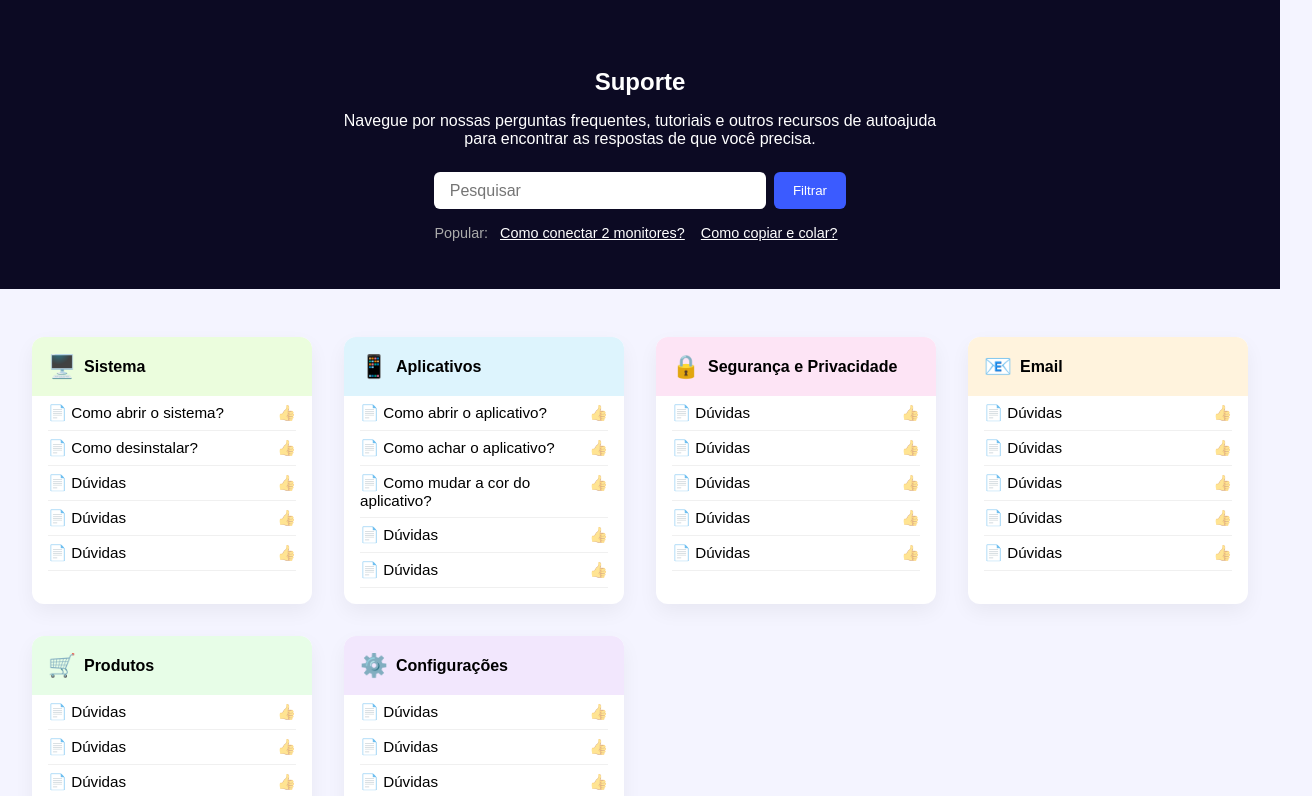
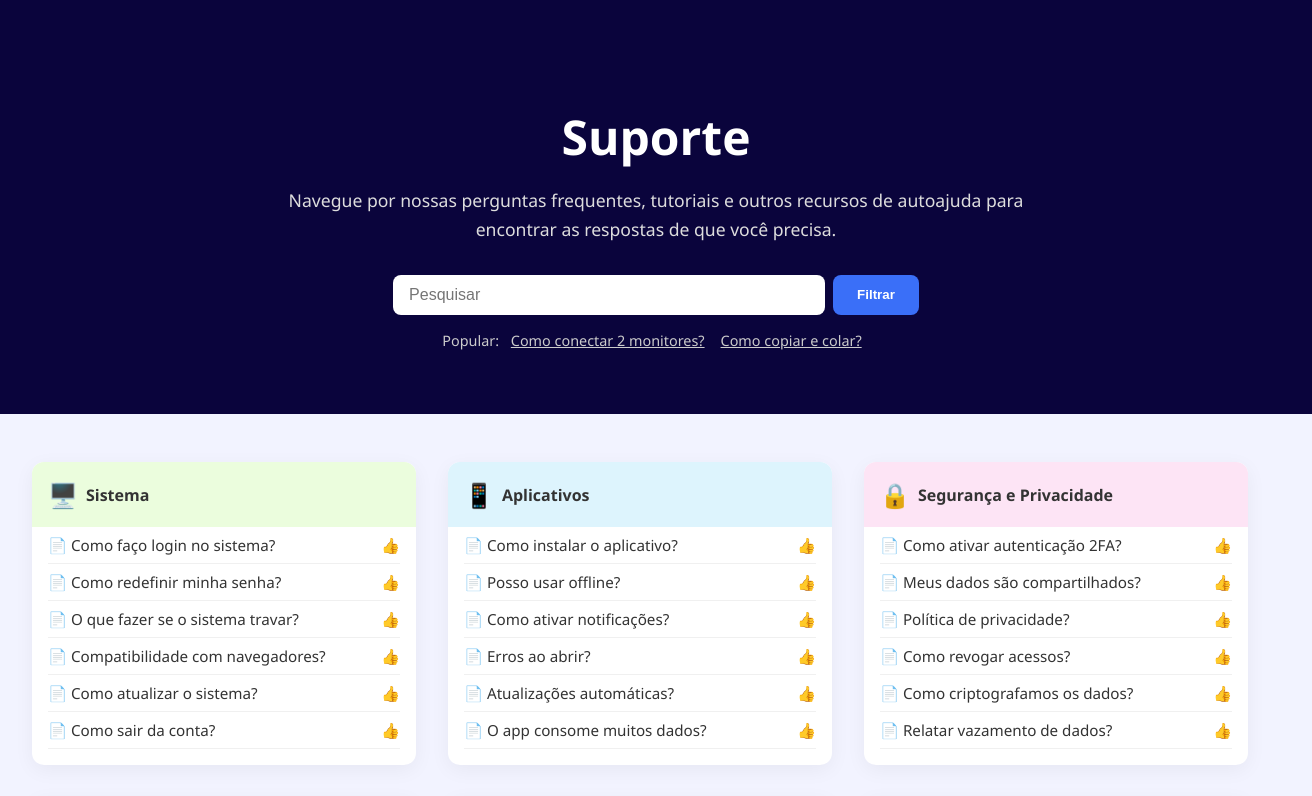
Before and after one commit to xofia02/FAQ_Front-End, a React (Vite) app: page / in a window 1280 px wide. Shown: the top 796 px of the page, 1312 px wide, since content can reach past the window. Built offline with nearby package versions, Linux system fonts and the light colour scheme.

Commit message:
Adicionando funções

```diff
--- a/src/Pages/Home/Home.jsx
+++ b/src/Pages/Home/Home.jsx
@@ -1,4 +1,15 @@
+import { useState } from 'react';
 import './Style.css';
+
+function Pergunta({ pergunta, resposta }) {
+  const [visivel, setVisivel] = useState(false);
+  return (
+    <li onClick={() => setVisivel(!visivel)} className="pergunta-item">
+      📄 {pergunta} <span className="like">👍</span>
+      {visivel && <p className="resposta">{resposta}</p>}
+    </li>
+  );
+}
 
 function Home() {
   const categorias = [
@@ -6,45 +17,91 @@ function Home() {
       nome: 'Sistema',
       cor: '#EBFDDD',
       icone: '🖥️',
-      perguntas: ['Como abrir o sistema?', 'Como desinstalar?', 'Dúvidas', 'Dúvidas', 'Dúvidas'],
+      perguntas: [
+        { pergunta: 'Como faço login no sistema?', resposta: 'Utilize seu e-mail corporativo e senha cadastrada.' },
+        { pergunta: 'Como redefinir minha senha?', resposta: 'Clique em "Esqueci minha senha" na tela de login.' },
+        { pergunta: 'O que fazer se o sistema travar?', resposta: 'Atualize a página ou reinicie o navegador.' },
+        { pergunta: 'Compatibilidade com navegadores?', resposta: 'Recomendamos Google Chrome ou Microsoft Edge.' },
+        { pergunta: 'Como atualizar o sistema?', resposta: 'Atualizações são automáticas; verifique a versão no rodapé.' },
+        { pergunta: 'Como sair da conta?', resposta: 'Clique no seu nome no topo direito e selecione "Sair".' },
+      ],
     },
     {
       nome: 'Aplicativos',
       cor: '#DDF4FD',
       icone: '📱',
-      perguntas: ['Como abrir o aplicativo?', 'Como achar o aplicativo?', 'Como mudar a cor do aplicativo?', 'Dúvidas', 'Dúvidas'],
+      perguntas: [
+        { pergunta: 'Como instalar o aplicativo?', resposta: 'Disponível na Play Store e App Store.' },
+        { pergunta: 'Posso usar offline?', resposta: 'Sim, mas com funcionalidades limitadas.' },
+        { pergunta: 'Como ativar notificações?', resposta: 'Vá em Configurações > Notificações.' },
+        { pergunta: 'Erros ao abrir?', resposta: 'Tente reinstalar ou limpar o cache do app.' },
+        { pergunta: 'Atualizações automáticas?', resposta: 'Ative no seu celular: Ajustes > Atualizações.' },
+        { pergunta: 'O app consome muitos dados?', resposta: 'Depende do uso, mas é otimizado para economia.' },
+      ],
     },
     {
       nome: 'Segurança e Privacidade',
       cor: '#FDE4F5',
       icone: '🔒',
-      perguntas: ['Dúvidas', 'Dúvidas', 'Dúvidas', 'Dúvidas', 'Dúvidas'],
+      perguntas: [
+        { pergunta: 'Como ativar autenticação 2FA?', resposta: 'Acesse Perfil > Segurança e ative o 2FA.' },
+        { pergunta: 'Meus dados são compartilhados?', resposta: 'Não. Seus dados são protegidos e confidenciais.' },
+        { pergunta: 'Política de privacidade?', resposta: 'Leia em nosso site na seção "Privacidade".' },
+        { pergunta: 'Como revogar acessos?', resposta: 'Vá em Configurações > Dispositivos e encerre sessões.' },
+        { pergunta: 'Como criptografamos os dados?', resposta: 'Usamos criptografia AES-256 para todos os dados.' },
+        { pergunta: 'Relatar vazamento de dados?', resposta: 'Contate suporte@empresa.com imediatamente.' },
+      ],
     },
     {
       nome: 'Email',
       cor: '#FFF3DD',
       icone: '📧',
-      perguntas: ['Dúvidas', 'Dúvidas', 'Dúvidas', 'Dúvidas', 'Dúvidas'],
+      perguntas: [
+        { pergunta: 'Como configurar o e-mail?', resposta: 'Use IMAP/SMTP ou acesse via webmail.' },
+        { pergunta: 'Problemas com SPAM?', resposta: 'Verifique sua caixa de SPAM e adicione remetentes confiáveis.' },
+        { pergunta: 'Como criar assinatura?', resposta: 'Configurações > Assinatura > Inserir HTML/texto.' },
+        { pergunta: 'Limite de anexos?', resposta: 'Até 25MB por mensagem.' },
+        { pergunta: 'Excluir mensagens antigas?', resposta: 'Use filtros e marque como “Excluir permanentemente”.' },
+        { pergunta: 'Erro ao enviar e-mail?', resposta: 'Verifique se digitou o endereço corretamente.' },
+      ],
     },
     {
       nome: 'Produtos',
       cor: '#E7FDE7',
       icone: '🛒',
-      perguntas: ['Dúvidas', 'Dúvidas', 'Dúvidas', 'Dúvidas', 'Dúvidas'],
+      perguntas: [
+        { pergunta: 'Como comprar um produto?', resposta: 'Acesse a loja e clique em "Adicionar ao carrinho".' },
+        { pergunta: 'Posso parcelar?', resposta: 'Sim, em até 12x sem juros no cartão.' },
+        { pergunta: 'Como rastrear meu pedido?', resposta: 'Após envio, você receberá um link de rastreio.' },
+        { pergunta: 'Qual prazo de entrega?', resposta: 'De 3 a 7 dias úteis, dependendo da região.' },
+        { pergunta: 'Posso trocar um produto?', resposta: 'Sim, em até 30 dias com nota fiscal.' },
+        { pergunta: 'Tem garantia?', resposta: 'Todos os produtos têm garantia mínima de 1 ano.' },
+      ],
     },
     {
       nome: 'Configurações',
       cor: '#F2E7FD',
       icone: '⚙️',
-      perguntas: ['Dúvidas', 'Dúvidas', 'Dúvidas', 'Dúvidas', 'Dúvidas'],
+      perguntas: [
+        { pergunta: 'Como alterar o idioma?', resposta: 'Configurações > Idioma > Selecione o desejado.' },
+        { pergunta: 'Como mudar a senha?', resposta: 'Perfil > Segurança > Alterar senha.' },
+        { pergunta: 'Posso personalizar o tema?', resposta: 'Sim! Claro ou escuro em Configurações > Aparência.' },
+        { pergunta: 'Notificações sonoras?', resposta: 'Ative ou desative em Preferências.' },
+        { pergunta: 'Redefinir para padrão?', resposta: 'Botão "Restaurar configurações" no final da página.' },
+        { pergunta: 'Salvar minhas preferências?', resposta: 'Alterações são salvas automaticamente.' },
+      ],
     },
   ];
 
   return (
     <div className="home-page">
       <section className="hero">
+        <div className="hero-content">
           <h1>Suporte</h1>
-        <p>Navegue por nossas perguntas frequentes, tutoriais e outros recursos de autoajuda para encontrar as respostas de que você precisa.</p>
+          <p>
+            Navegue por nossas perguntas frequentes, tutoriais e outros recursos de autoajuda
+            para encontrar as respostas de que você precisa.
+          </p>
           <div className="search-bar">
             <input type="text" placeholder="Pesquisar" />
             <button>Filtrar</button>
@@ -53,6 +110,7 @@ function Home() {
             <span>Popular: </span>
             <a href="#">Como conectar 2 monitores?</a>
             <a href="#">Como copiar e colar?</a>
+          </div>
         </div>
       </section>
 
@@ -64,10 +122,8 @@ function Home() {
               <strong>{cat.nome}</strong>
             </div>
             <ul>
-              {cat.perguntas.map((pergunta, i) => (
-                <li key={i}>
-                  📄 {pergunta} <span className="like">👍</span>
-                </li>
+              {cat.perguntas.map((p, i) => (
+                <Pergunta key={i} pergunta={p.pergunta} resposta={p.resposta} />
               ))}
             </ul>
           </div>
--- a/src/Pages/Home/Style.css
+++ b/src/Pages/Home/Style.css
@@ -1,110 +1,154 @@
+/* Reset e fundo geral */
 body {
   margin: 0;
-  font-family: 'Arial', sans-serif;
-  background-color: #f4f4ff;
+  font-family: 'Segoe UI', sans-serif;
+  background-color: #f2f3ff;
+  color: #333;
 }
 
+/* Container geral */
 .home-page {
-  display: flex;
-  flex-direction: column;
+  max-width: 1280px;
+  margin: 0 auto;
 }
 
+/* HERO: fundo roxo ocupa toda a tela */
 .hero {
-  background-color: #0c0a23;
+  background: #0a043c;
   color: white;
-  padding: 3rem 2rem;
+  padding: 4rem 1rem;
+  width: 100vw;
+  position: relative;
+  left: 50%;
+  right: 50%;
+  margin-left: -50vw;
+  margin-right: -50vw;
+}
+
+.hero-content {
+  max-width: 800px;
+  margin: 0 auto;
   text-align: center;
 }
 
 .hero h1 {
+  font-size: 3rem;
   margin-bottom: 1rem;
 }
 
 .hero p {
-  max-width: 600px;
-  margin: 0 auto 1.5rem;
+  font-size: 1.1rem;
+  line-height: 1.6;
+  margin-bottom: 2rem;
+  color: #ddd;
 }
 
 .search-bar {
   display: flex;
   justify-content: center;
+  flex-wrap: wrap;
   gap: 0.5rem;
   margin-bottom: 1rem;
 }
 
 .search-bar input {
-  padding: 0.6rem 1rem;
+  padding: 0.7rem 1rem;
   font-size: 1rem;
-  border-radius: 6px;
+  width: 100%;
+  max-width: 400px;
   border: none;
-  width: 300px;
+  border-radius: 8px;
 }
 
 .search-bar button {
-  padding: 0.6rem 1.2rem;
-  background-color: #3b5bff;
+  background: #3a6ff8;
   color: white;
   border: none;
-  border-radius: 6px;
+  padding: 0.7rem 1.5rem;
+  border-radius: 8px;
+  font-weight: bold;
   cursor: pointer;
 }
 
 .popular {
   font-size: 0.9rem;
-  color: #aaa;
-  margin-top: 0.5rem;
+  color: #ccc;
 }
 
 .popular a {
-  color: #fff;
+  color: #ccc;
   margin: 0 0.5rem;
   text-decoration: underline;
 }
 
+/* GRID DOS CARDS */
 .faq-grid {
   display: grid;
-  grid-template-columns: repeat(auto-fill, minmax(260px, 1fr));
+  grid-template-columns: repeat(3, 1fr);
   gap: 2rem;
   padding: 3rem 2rem;
 }
 
+@media (max-width: 900px) {
+  .faq-grid {
+    grid-template-columns: repeat(2, 1fr);
+  }
+}
+
+@media (max-width: 600px) {
+  .faq-grid {
+    grid-template-columns: 1fr;
+  }
+}
+
+/* Card */
 .faq-card {
   background: white;
   border-radius: 12px;
-  box-shadow: 0 8px 20px rgba(0,0,0,0.05);
+  box-shadow: 0 5px 20px rgba(0, 0, 0, 0.05);
   overflow: hidden;
-  transition: transform 0.2s ease;
 }
 
-.faq-card:hover {
-  transform: translateY(-4px);
-}
-
+/* Header de cada card */
 .faq-header {
-  padding: 1rem;
   display: flex;
   align-items: center;
   gap: 0.5rem;
+  padding: 1rem;
+  font-weight: bold;
+  font-size: 1rem;
 }
 
-.faq-header .icon {
-  font-size: 1.4rem;
+.icon {
+  font-size: 1.5rem;
 }
 
+/* Perguntas */
 .faq-card ul {
   list-style: none;
-  padding: 0 1rem 1rem 1rem;
+  padding: 0 1rem 1rem;
   margin: 0;
 }
 
-.faq-card li {
-  display: flex;
-  justify-content: space-between;
+.pergunta-item {
+  cursor: pointer;
   padding: 0.5rem 0;
   font-size: 0.95rem;
   border-bottom: 1px solid #f0f0f0;
+  transition: background 0.2s ease;
+  display: flex;
+  justify-content: space-between;
+  align-items: center;
 }
 
-.like {
-  opacity: 0.5;
+.pergunta-item:hover {
+  background-color: #f9f9f9;
 }
+
+.resposta {
+  margin-top: 0.3rem;
+  text-align: left;
+  font-size: 0.9rem;
+  color: #444;
+  padding-left: 1.2rem;
+}
```
Lines whose indentation alone changed are shown as unchanged.
